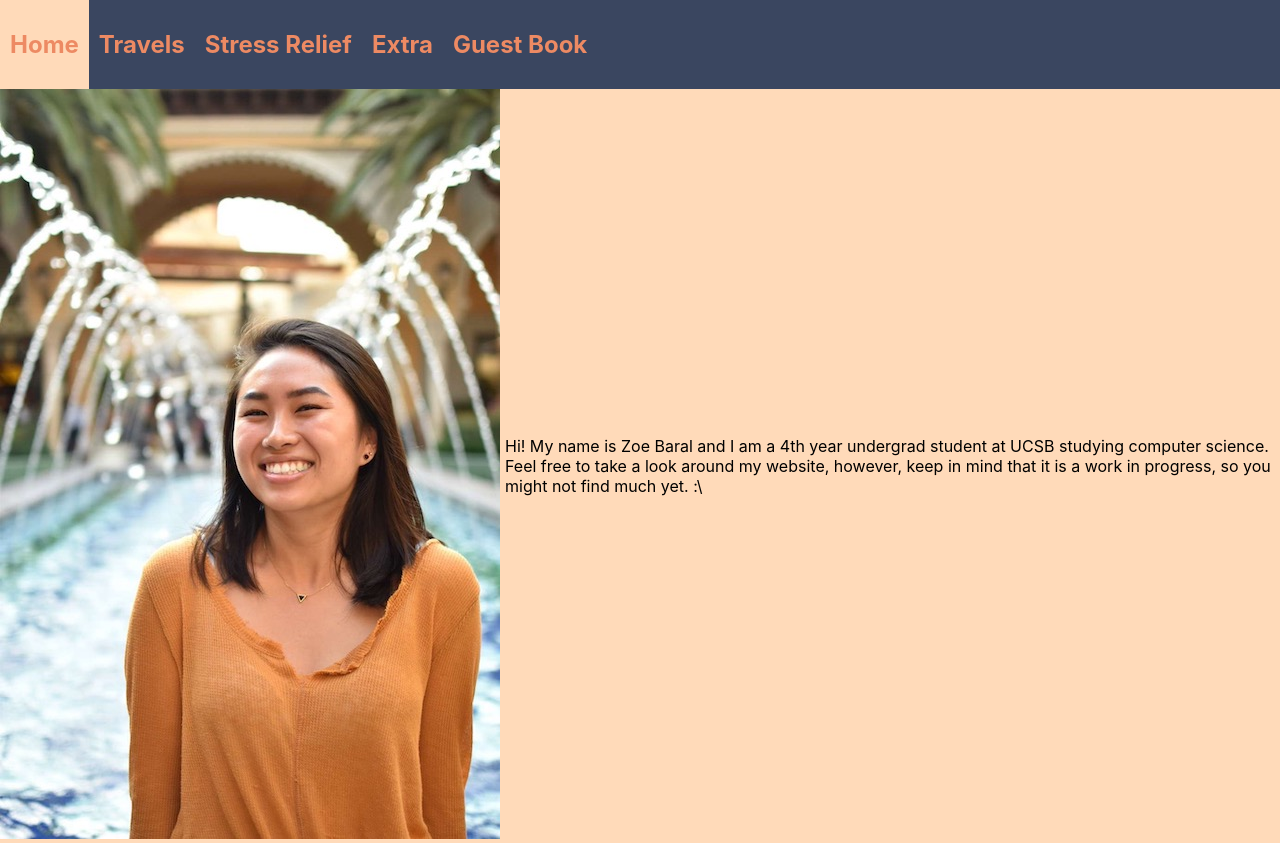
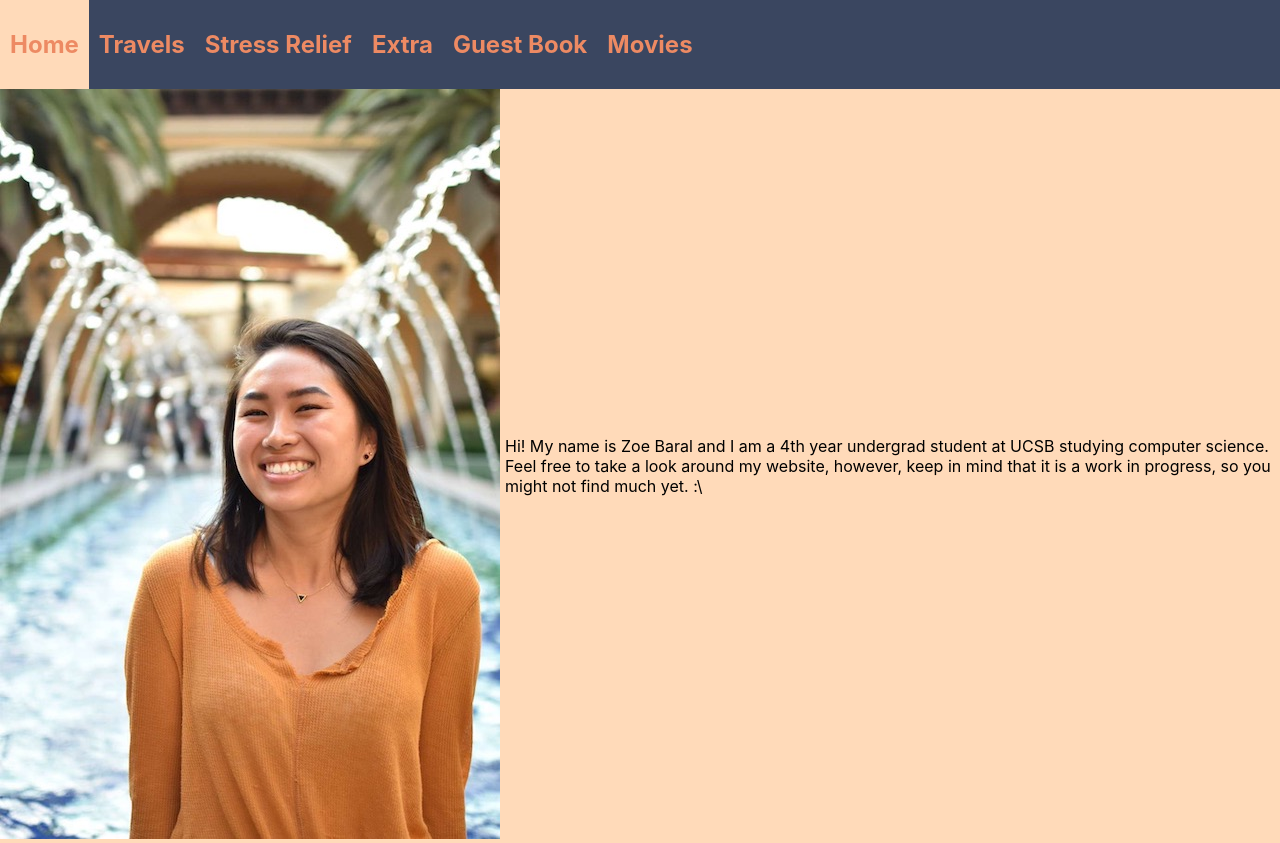
Before and after one commit to zbaral/hw1, a React (Create React App) app in the folder portfolio-website/: page / in a window 1280 px wide. Built offline with nearby package versions, Linux system fonts and the light colour scheme.

Commit message:
added Movies.js

```diff
--- a/portfolio-website/src/App.js
+++ b/portfolio-website/src/App.js
@@ -36,6 +36,10 @@ export class App extends Component {
       {
         id: 5,
         title: 'Guest Book'
+      },
+      {
+        id: 6,
+        title: 'Movies'
       }
     ]
     return (
--- a/portfolio-website/src/Components/Body.js
+++ b/portfolio-website/src/Components/Body.js
@@ -4,6 +4,7 @@
  import StressRelief from './StressRelief'
  import Extra from './Extra'
  import GuestBook from './GuestBook'
+ import Movies from './Movies'
  import SimpleReactLightbox from "simple-react-lightbox";
 
  export class Body extends Component {
@@ -19,7 +20,9 @@
              return <StressRelief/>
          }else if(activeTab == 4){
              return <Extra/>
-         }else return <GuestBook/>
+         }else if(activeTab == 5){
+             return <GuestBook/>
+         }else return <Movies/>
      }
      render() {
          return (this.displayContent());
--- /dev/null
+++ b/portfolio-website/src/Components/Movies.js
@@ -0,0 +1,14 @@
+import React, { Component } from 'react'
+import { SRLWrapper } from "simple-react-lightbox"
+
+export class Movies extends Component {
+    render(){
+        return (
+            <div>
+
+            </div>
+        )
+    }
+}
+
+export default Movies;
```
